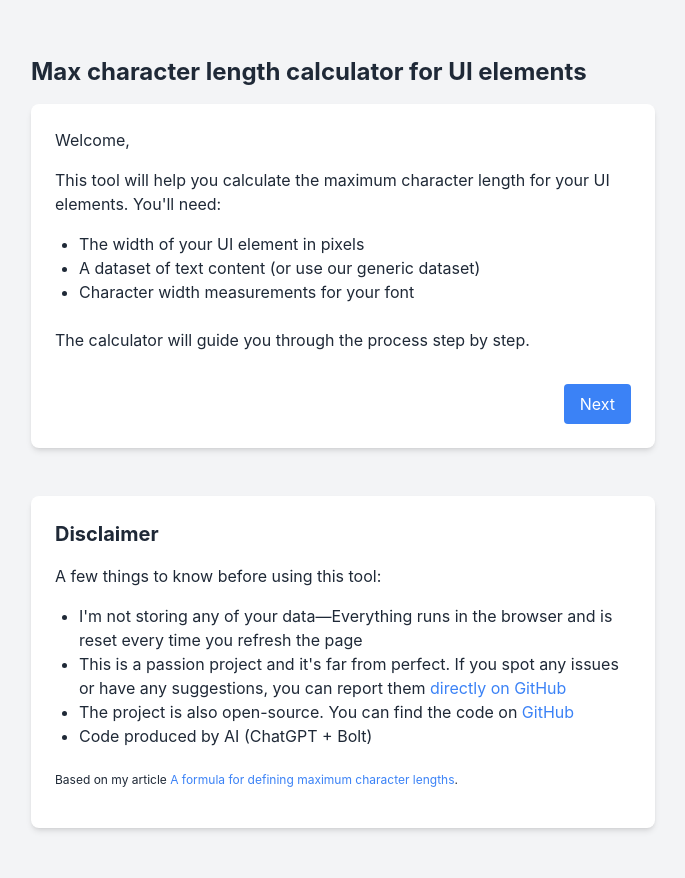
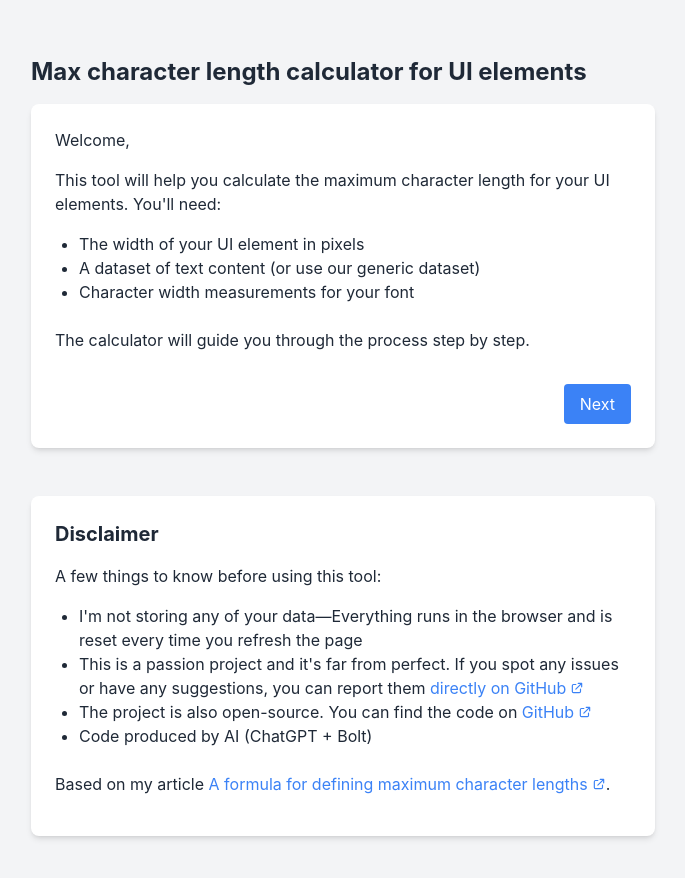
Before and after one commit to steroman/max-char-length-calculator, a Vue app: page / in a window 1280 px wide. Shown: the top 878 px of the page, without its empty margins (297-982 px from the left). Built offline with nearby package versions, Linux system fonts and the light colour scheme.

Commit message:
external link has icons

```diff
--- a/src/components/WelcomeStep.vue
+++ b/src/components/WelcomeStep.vue
@@ -1,5 +1,6 @@
 <script setup lang="ts">
 import StepNavigation from './StepNavigation.vue';
+import ExternalLink from './ui/ExternalLink.vue';
 import { useCalculatorStore } from '../stores/calculator';
 
 const store = useCalculatorStore();
@@ -13,7 +14,7 @@ const handleNext = () => {
   <div class="max-w-2xl mx-auto p-6">
     <h1 class="text-2xl font-bold mb-4">Max character length calculator for UI elements</h1>
     <div class="bg-white rounded-lg shadow-md p-6">
-            <p class="mb-4">Welcome,</p>
+      <p class="mb-4">Welcome,</p>
       <p class="mb-4">
         This tool will help you calculate the maximum character length for your UI elements.
         You'll need:
@@ -29,19 +30,19 @@ const handleNext = () => {
       <StepNavigation @next="handleNext" />
     </div>
   </div>
-    <div class="max-w-2xl mx-auto p-6">
+  <div class="max-w-2xl mx-auto p-6">
     <div class="bg-white rounded-lg shadow-md p-6">
       <h2 class="text-xl font-bold mb-4">Disclaimer</h2>
       <p class="mb-4">
         A few things to know before using this tool:
-</p>
+      </p>
       <ul class="list-disc ml-6 mb-6">
-          <li> I'm not storing any of your data—Everything runs in the browser and is reset every time you refresh the page</li>
-          <li> This is a passion project and it's far from perfect. If you spot any issues or have any suggestions, you can report them <a class="text-blue-500" href="https://github.com/steroman/max-char-length-calculator/issues/new/choose">directly on GitHub</a></li>
-          <li> The project is also open-source. You can find the code on <a class="text-blue-500" href="https://github.com/steroman/max-char-length-calculator">GitHub</a></li>
-                  <li> Code produced by AI (ChatGPT + Bolt)</li>
-        </ul>
-      <p class="mb-4 text-xs">Based on my article <a class="text-blue-500" href="https://uxcontent.com/a-formula-for-defining-maximum-character-lengths/" target="_blank">A formula for defining maximum character lengths</a>.</p>
+        <li>I'm not storing any of your data—Everything runs in the browser and is reset every time you refresh the page</li>
+        <li>This is a passion project and it's far from perfect. If you spot any issues or have any suggestions, you can report them <ExternalLink href="https://github.com/steroman/max-char-length-calculator/issues/new/choose">directly on GitHub</ExternalLink></li>
+        <li>The project is also open-source. You can find the code on <ExternalLink href="https://github.com/steroman/max-char-length-calculator">GitHub</ExternalLink></li>
+        <li>Code produced by AI (ChatGPT + Bolt)</li>
+      </ul>
+      <p class="mb-4">Based on my article <ExternalLink href="https://uxcontent.com/a-formula-for-defining-maximum-character-lengths/">A formula for defining maximum character lengths</ExternalLink>.</p>
     </div>
-    </div>
+  </div>
 </template>
--- /dev/null
+++ b/src/components/ui/ExternalLink.vue
@@ -0,0 +1,38 @@
+<script setup>
+defineProps({
+  href: {
+    type: String,
+    required: true
+  },
+  class: {
+    type: String,
+    default: 'text-blue-500 hover:text-blue-800'
+  }
+});
+</script>
+
+<template>
+  <a
+    :href="href"
+    target="_blank"
+    rel="noopener noreferrer"
+    :class="class"
+    class="inline-flex items-center gap-1"
+  >
+    <slot />
+    <svg
+      class="w-3.5 h-3.5"
+      xmlns="http://www.w3.org/2000/svg"
+      fill="none"
+      viewBox="0 0 24 24"
+      stroke="currentColor"
+    >
+      <path
+        stroke-linecap="round"
+        stroke-linejoin="round"
+        stroke-width="2"
+        d="M10 6H6a2 2 0 00-2 2v10a2 2 0 002 2h10a2 2 0 002-2v-4M14 4h6m0 0v6m0-6L10 14"
+      />
+    </svg>
+  </a>
+</template>
--- a/src/components/ui/HelperText.vue
+++ b/src/components/ui/HelperText.vue
@@ -1,4 +1,6 @@
 <script setup>
+import ExternalLink from './ExternalLink.vue';
+
 defineProps({
   text: String,
   link: Object
@@ -9,12 +11,7 @@ defineProps({
   <p class="mt-1.5 text-xs text-gray-500">
     <template v-if="link">
       {{ text.split('[Link]')[0] }}
-      <a
-        :href="link.url"
-        target="_blank"
-        rel="noopener noreferrer"
-        class="text-blue-600 hover:text-blue-800 hover:underline"
-      >{{ link.text }}</a>
+      <ExternalLink :href="link.url">{{ link.text }}</ExternalLink>
       {{ text.split('[Link]')[1] }}
     </template>
     <template v-else>
```
